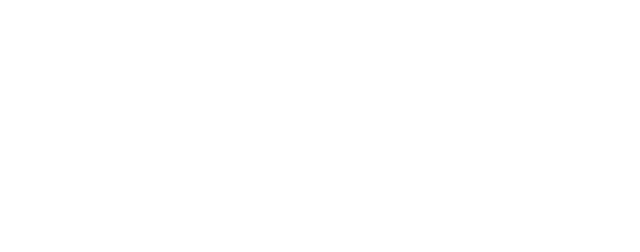
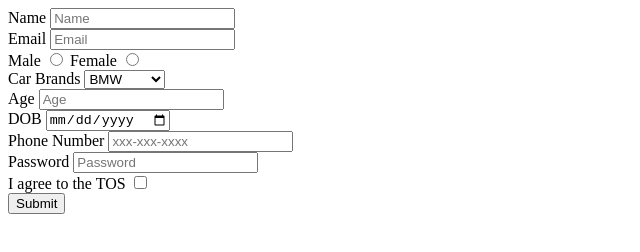
Before and after one commit to acciojob/signup-form-car-Param-Veer-Singh, a website: page main.html in a window 1280 px wide. Shown: the whole page, without its empty margins (0-640 px from the left). Drawn offline with Linux system fonts and the light colour scheme.

Commit message:
created a submission

```diff
--- a/main.html
+++ b/main.html
@@ -8,6 +8,54 @@
 
 <body>
 	<!-- the entire body must be written by student -->
+	<form method="post">
+		<label for="name">Name</label>
+		<input type="text" required id="name" placeholder="Name">
+		<br>
+
+		<label for="email">Email</label>
+		<input type="email" required id="email" placeholder="Email">
+		<br>
+
+		<label for="gender_m">Male</label>
+		<input type="radio" required id="gender_m" name="gender" >
+
+		<label for="gender_f">Female</label>
+		<input type="radio" required id="gender_f" name="gender" >
+		<br>
+
+		<label for="cars">Car Brands</label>
+		<select id="cars" name="--Please choose an option--">
+			<option>BMW</option>
+			<option>Audi</option>
+			<option>Mercedes</option>
+		</select>
+		<br>
+
+		<label for="age">Age</label>
+		<input type="number" required id="age" placeholder="Age">
+		<br>
+
+		<label for="date">DOB</label>
+		<input type="date" required id="date" >
+		<br>
+
+		<label for="tel">Phone Number</label>
+		<input type="tel" id="tel" placeholder="xxx-xxx-xxxx">
+		<br>
+
+		<label for="password">Password</label>
+		<input type="password" required id="password" placeholder="Password">
+		<br>
+
+		<label for="tos">I agree to the TOS</label>
+		<input type="checkbox" required id="tos" >
+		<br>
+
+		<label for="submit"></label>
+		<input type="submit">
+
+	</form>
     <script type="text/javascript" src="./script.js">
 </script>
 
```
